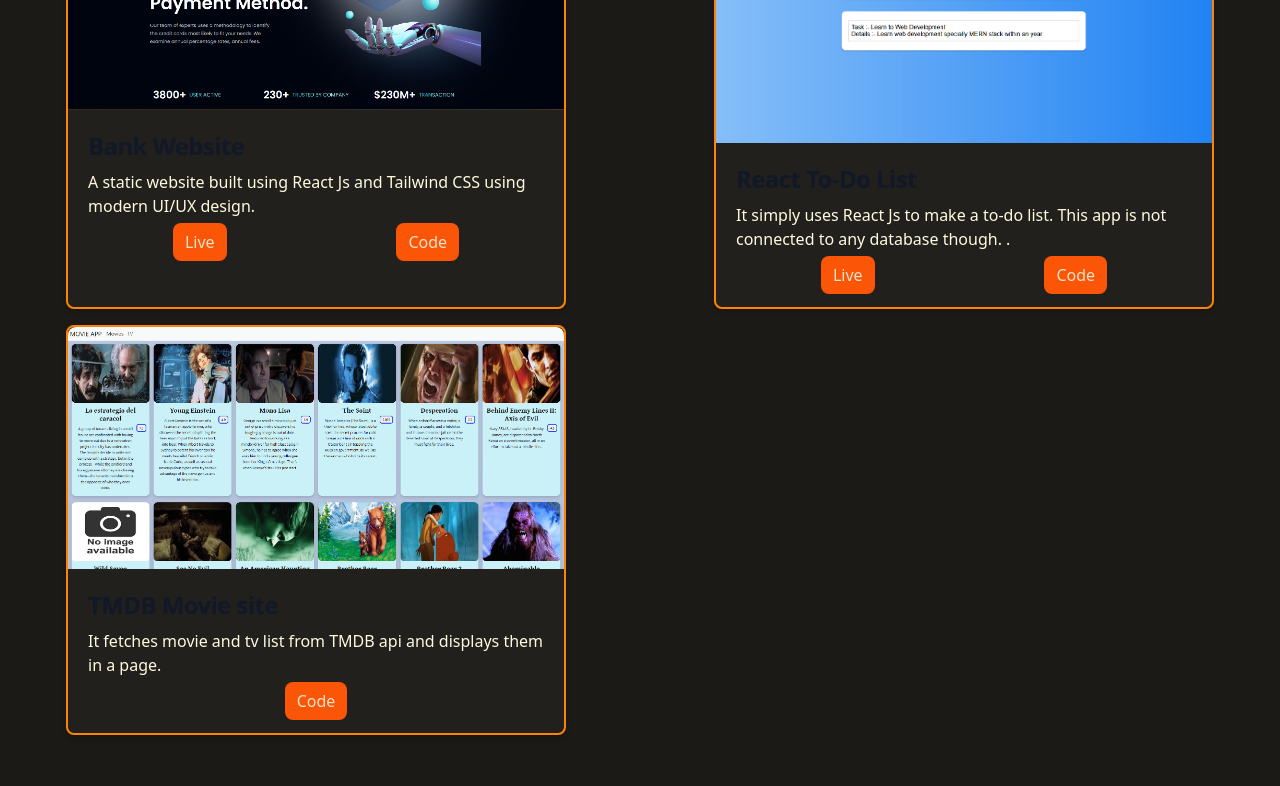
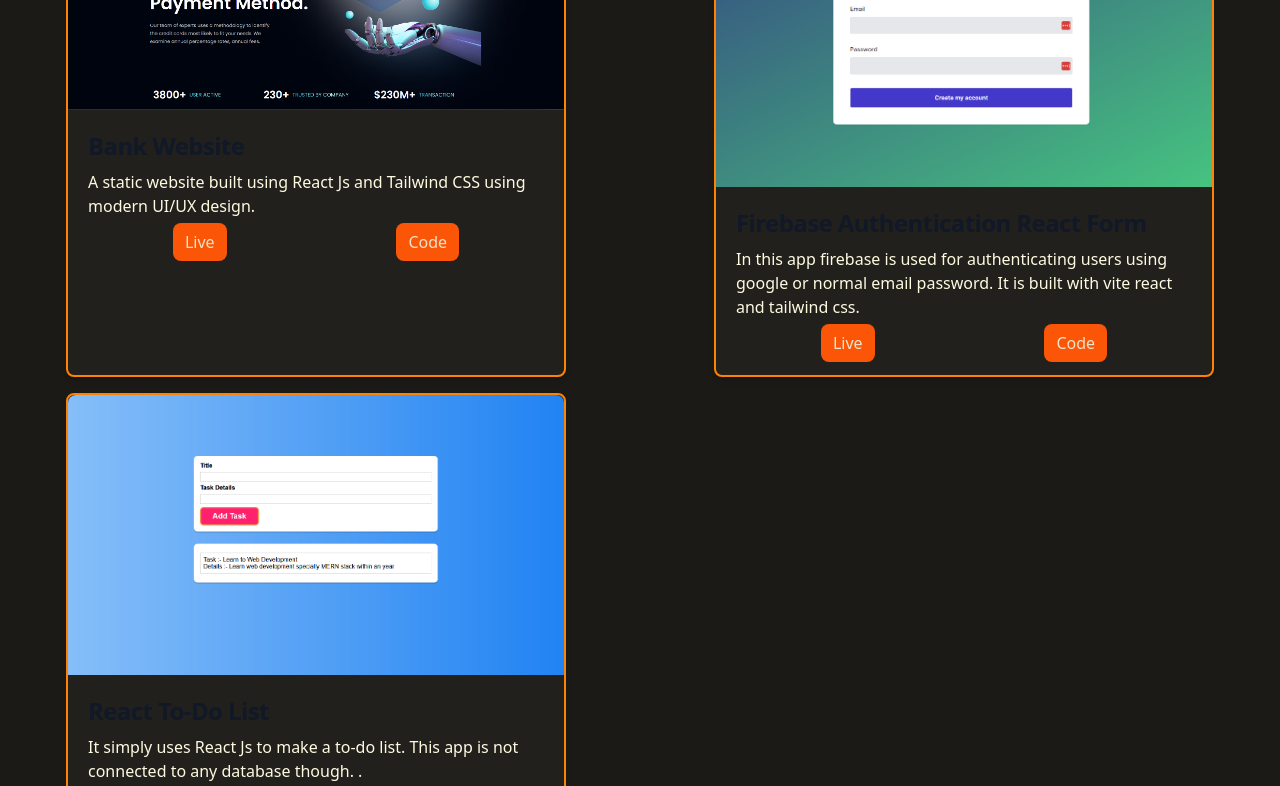
Before and after one commit to Samaresh-Das/portfolio-2, a Next.js app: page / in a window 1280 px wide. Shown: the part 4420-5206 px from the top of the page. Built offline with nearby package versions, Linux system fonts and the light colour scheme.

Commit message:
Firebase auth project added

```diff
--- a/components/Cards.js
+++ b/components/Cards.js
@@ -21,7 +21,9 @@ const Cards = () => {
           </a>
           <p className="mb-3 font-normal text-[#fefae0]">{data.description}.</p>
           <div className="mx-auto flex justify-around">
-            {data.live && <Button path={data.live} text="Live" />}
+            {data.live && (
+              <Button path={data.live} text="Live" className="md:my-auto" />
+            )}
             {data.code && <Button path={data.code} text="Code" />}
           </div>
         </div>
--- a/data/projectData.js
+++ b/data/projectData.js
@@ -6,7 +6,7 @@ export const projects = [
     image: "/Assets/7.png",
     tags: ["Mongo", "Express", "React", "Node", "AWS S3"],
     // code: "https://github.com/Samaresh-Das/My-Blog-MERN",
-    live: "sams-dev-blog.vercel.app/",
+    live: "https://sams-dev-blog.vercel.app/",
     id: 6,
   },
   {
@@ -50,6 +50,16 @@ export const projects = [
     id: 2,
   },
   {
+    title: "Firebase Authentication React Form",
+    description:
+      "In this app firebase is used for authenticating users using google or normal email password. It is built with vite react and tailwind css",
+    image: "/Assets/8.png",
+    tags: ["React Js", "Firebase Auth", "OAuth", "Tailwind CSS"],
+    code: "https://github.com/Samaresh-Das/firebase-auth.git",
+    live: "https://firebaseauth-breezeai.netlify.app/",
+    id: 0,
+  },
+  {
     title: "React To-Do List",
     description:
       "It simply uses React Js to make a to-do list. This app is not connected to any database though. ",
@@ -57,16 +67,6 @@ export const projects = [
     tags: ["React Js"],
     code: "https://github.com/Samaresh-Das/React-Todo-list.git",
     live: "https://react-todo-list-dlh.pages.dev/",
-    id: 1,
-  },
-  {
-    title: "TMDB Movie site",
-    description:
-      "It fetches movie and tv list from TMDB api and displays them in a page",
-    image: "/Assets/4.png",
-    tags: ["HTML", "CSS", "JS"],
-    code: "https://github.com/Samaresh-Das/TMDB-movie-api-project.git",
-    // live: "https://google.com",
     id: 0,
   },
 ];
```
Also changed, not shown: public/Assets/8.png (added).
